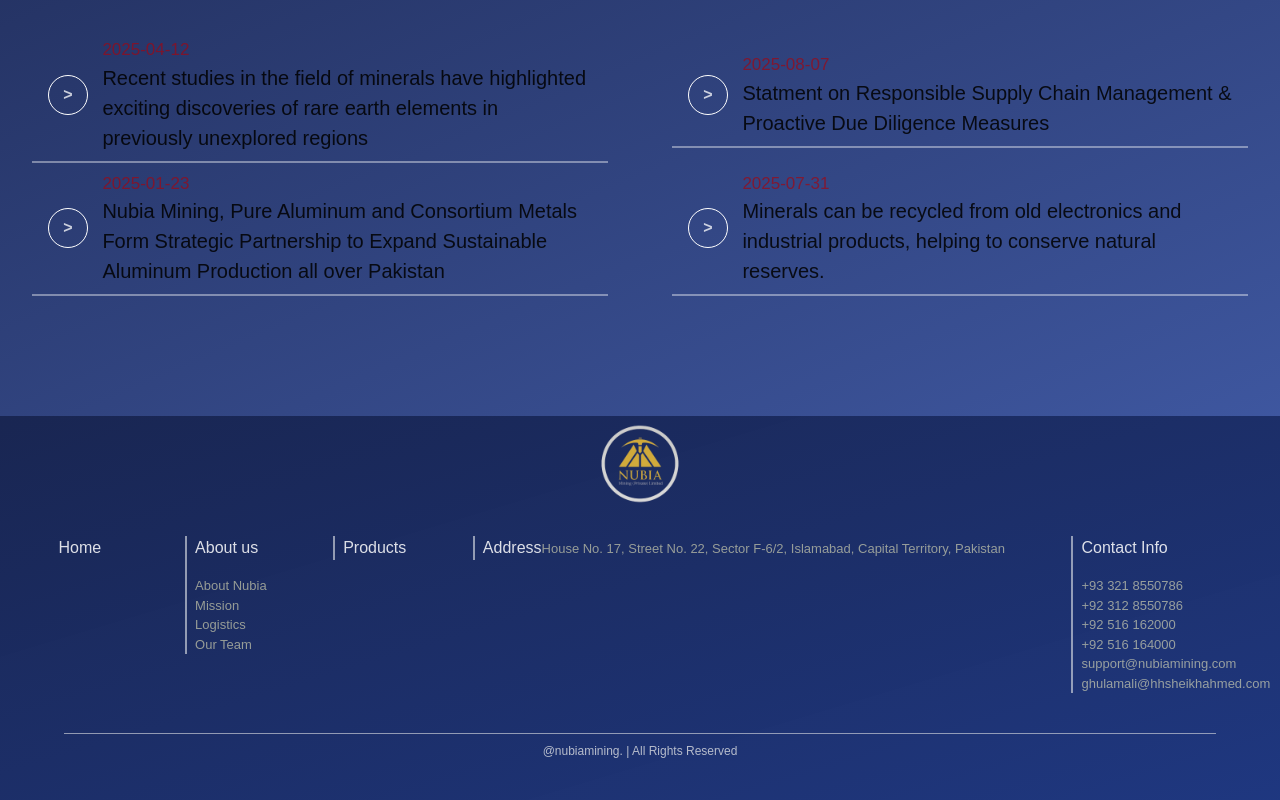
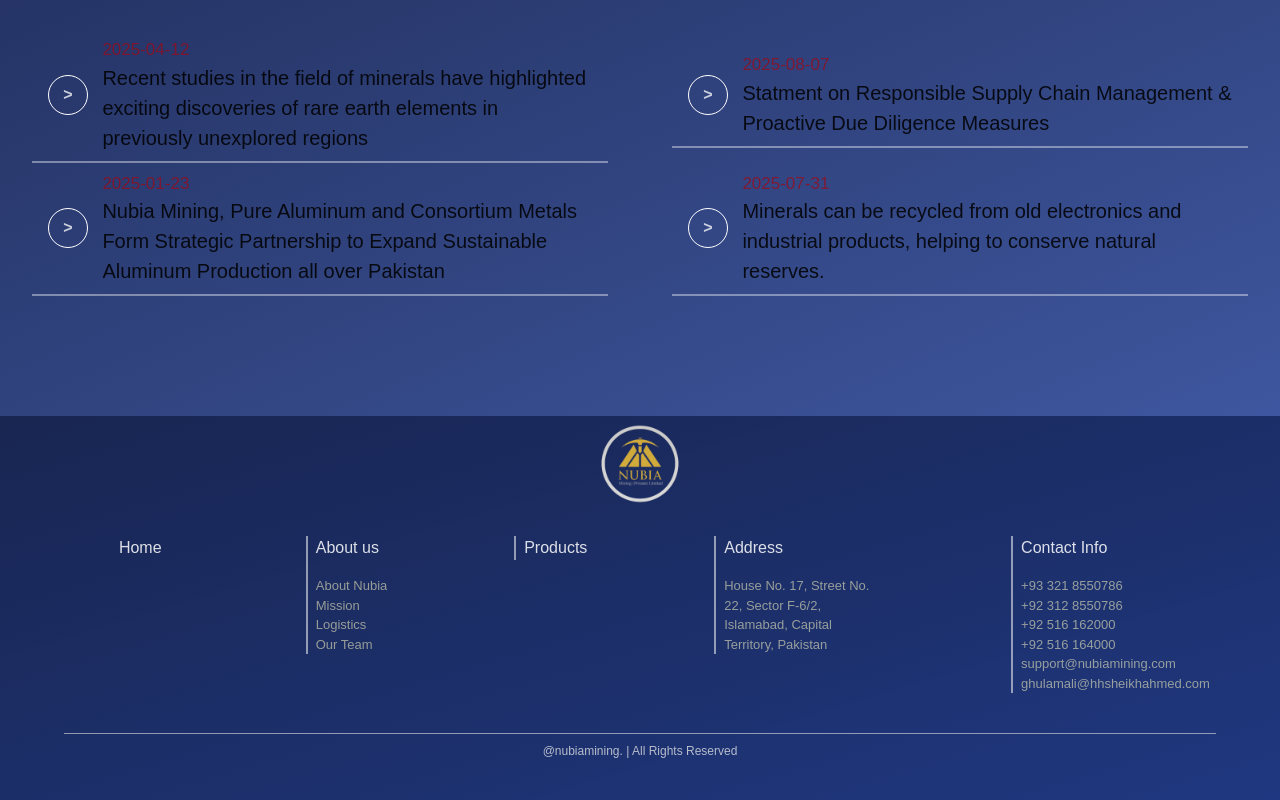
Before and after one commit to AsfarButt/Nubia-Mining-Clone, a Next.js app: page / in a window 1280 px wide. Shown: the part 3020-3820 px from the top of the page. Built offline with nearby package versions, Linux system fonts and the light colour scheme; a web font is replaced by a local one.

Commit message:
Update 10

```diff
--- a/app/footer.tsx
+++ b/app/footer.tsx
@@ -23,7 +23,7 @@
             </a>
             <a className="cursor-pointer list-none min-w-15 m-2 text-white/85 font-medium hover:text-yellow-500/85 hover:font-normal md:border-l-2 md:border-gray-200/60 pl-2" href="/Products">Products</a>
             <li className="cursor-pointer list-none min-w-15 m-2 text-white/85 font-medium hover:text-yellow-500/85 hover:font-normal md:border-l-2 md:border-gray-200/60 pl-2">Address
-            <a className="cursor-pointer mt-4 max-w-35 sm:max-w-40 text-[13px] text-yellow-100/55 hover:text-white/85" href="https://maps.app.goo.gl/UUse279z1MFJ5aVe9" target="_blank">House No. 17, Street No. 22, Sector F-6/2, Islamabad, Capital Territory, Pakistan</a>
+            <a className="block cursor-pointer mt-4 max-w-35 sm:max-w-40 text-[13px] text-yellow-100/55 hover:text-white/85" href="https://maps.app.goo.gl/UUse279z1MFJ5aVe9" target="_blank">House No. 17, Street No. 22, Sector F-6/2, Islamabad, Capital Territory, Pakistan</a>
             </li>
             <a className="cursor-pointer list-none min-w-15 m-2 text-white/85 font-medium hover:text-yellow-500/85 hover:font-normal md:border-l-2 md:border-gray-200/60 pl-2">Contact Info
             <li className="cursor-pointer mt-4 text-[13px] text-yellow-100/55 hover:text-white/85">+93 321 8550786</li>
```
